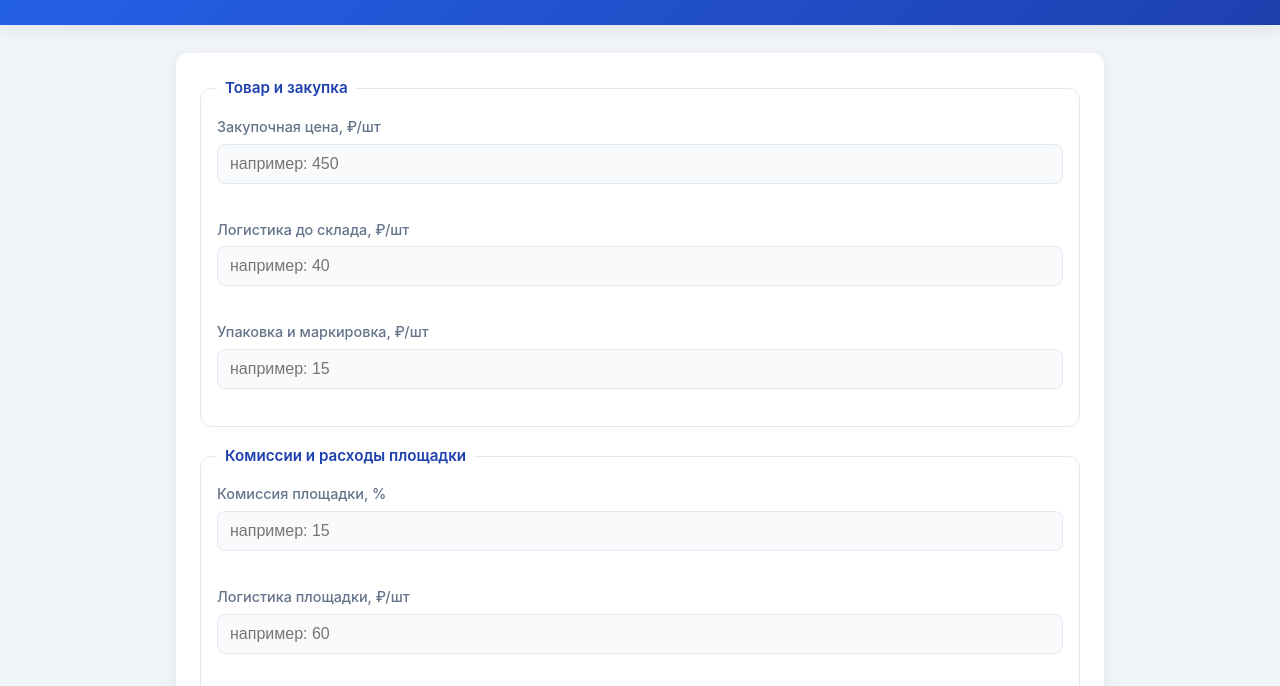
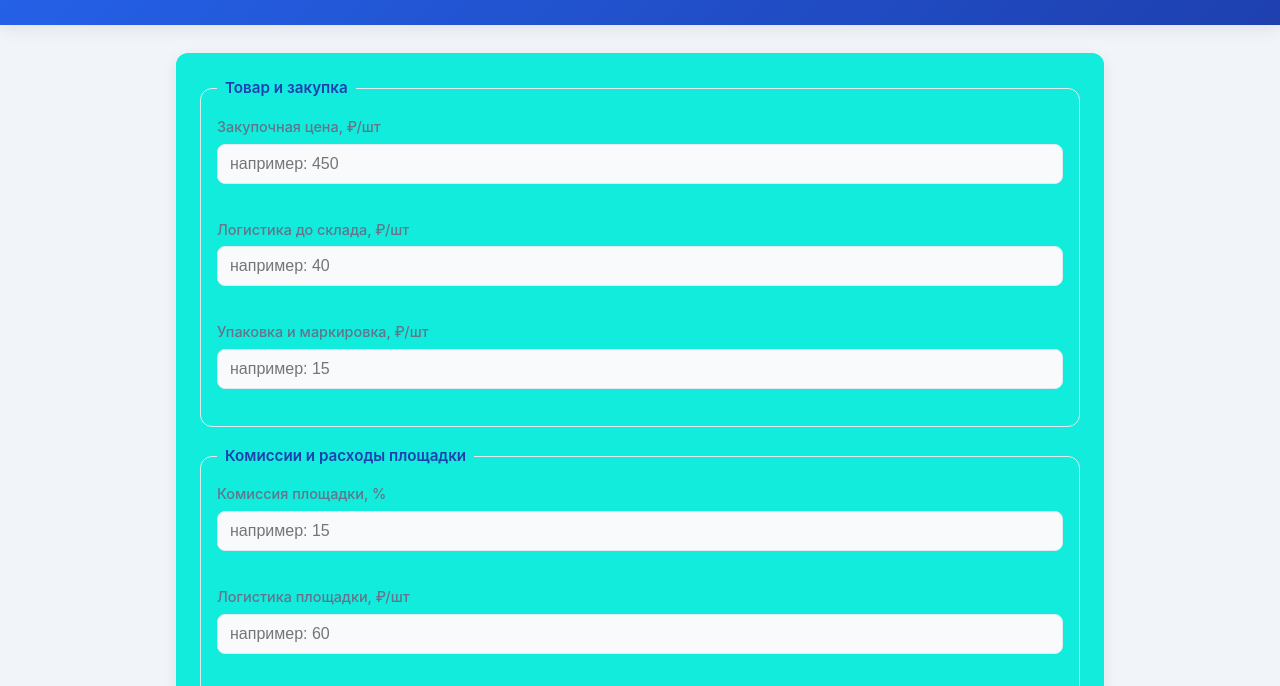
Before and after one commit to tray185/DGTU7, a plain HTML site: page index.html in a window 1280 px wide. Shown: the part 98-784 px from the top of the page. Drawn offline with Linux system fonts and the light colour scheme.

Commit message:
Изменил фон

```diff
--- a/style.css
+++ b/style.css
@@ -12,7 +12,7 @@
   --danger-dark: #991b1b;
   --success: #16a34a;
   --bg: #f1f5f9;
-  --card-bg: #ffffff;
+  --card-bg: #11ecdd;
   --text: #1e293b;
   --text-muted: #64748b;
   --border: #e2e8f0;
```
